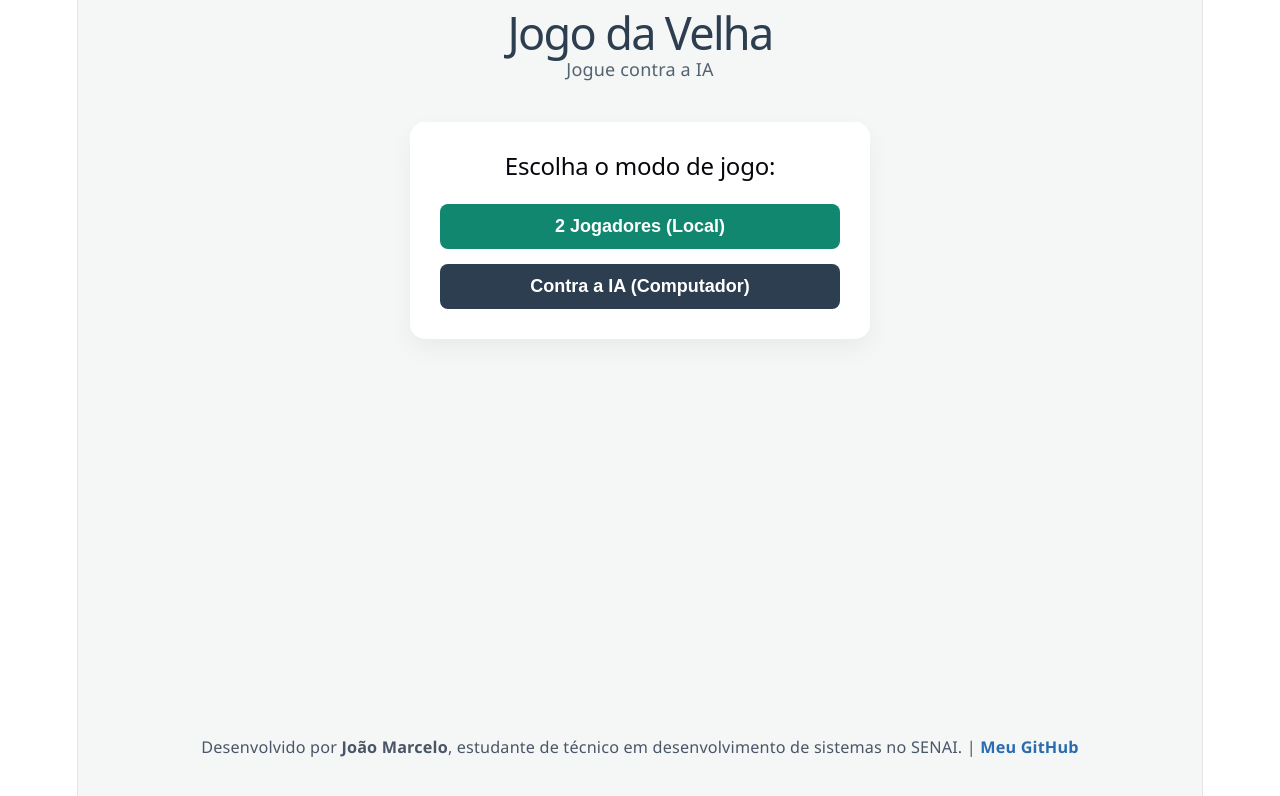
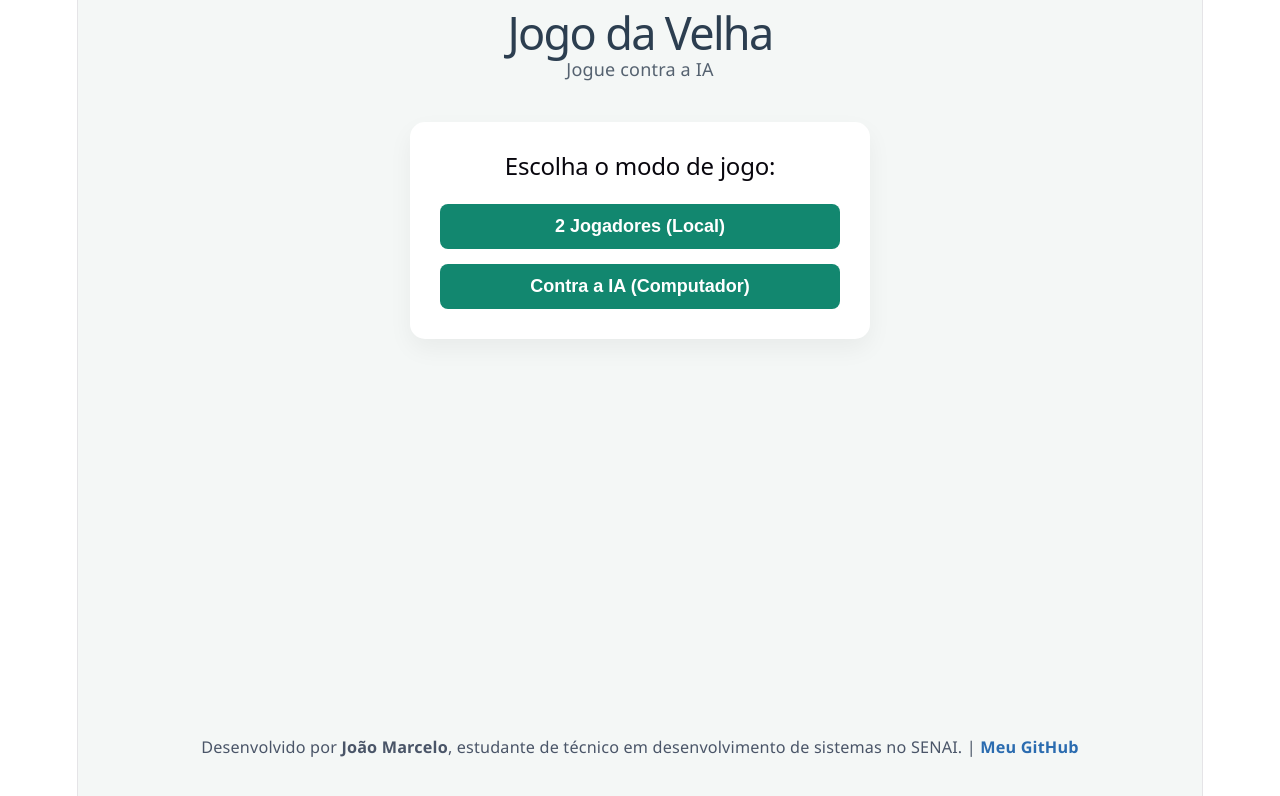
Before and after one commit to Jaosuzart/Tab-news-jogo-da-velha, a React (Vite) app: page / in a window 1280 px wide. Shown: the top 796 px of the page. Built offline with nearby package versions, Linux system fonts and the light colour scheme.

Commit message:
Subindo todos os arquivos do Jogo da Velha

```diff
--- a/src/App.jsx
+++ b/src/App.jsx
@@ -306,13 +306,13 @@ export default function App() {
           <h2>Escolha o modo de jogo:</h2>
           <button
             onClick={() => selectMode("PvP")}
-            style={{ ...styles.button, backgroundColor: colors.accent }}
+            style={{ ...styles.button, backgroundColor: colors.accent, color: "white" }}
           >
             2 Jogadores (Local)
           </button>
           <button
             onClick={() => selectMode("PvIA")}
-            style={{ ...styles.button, backgroundColor: colors.text }}
+            style={{ ...styles.button, backgroundColor: colors.accent, color: "white" }}
           >
             Contra a IA (Computador)
           </button>
```
